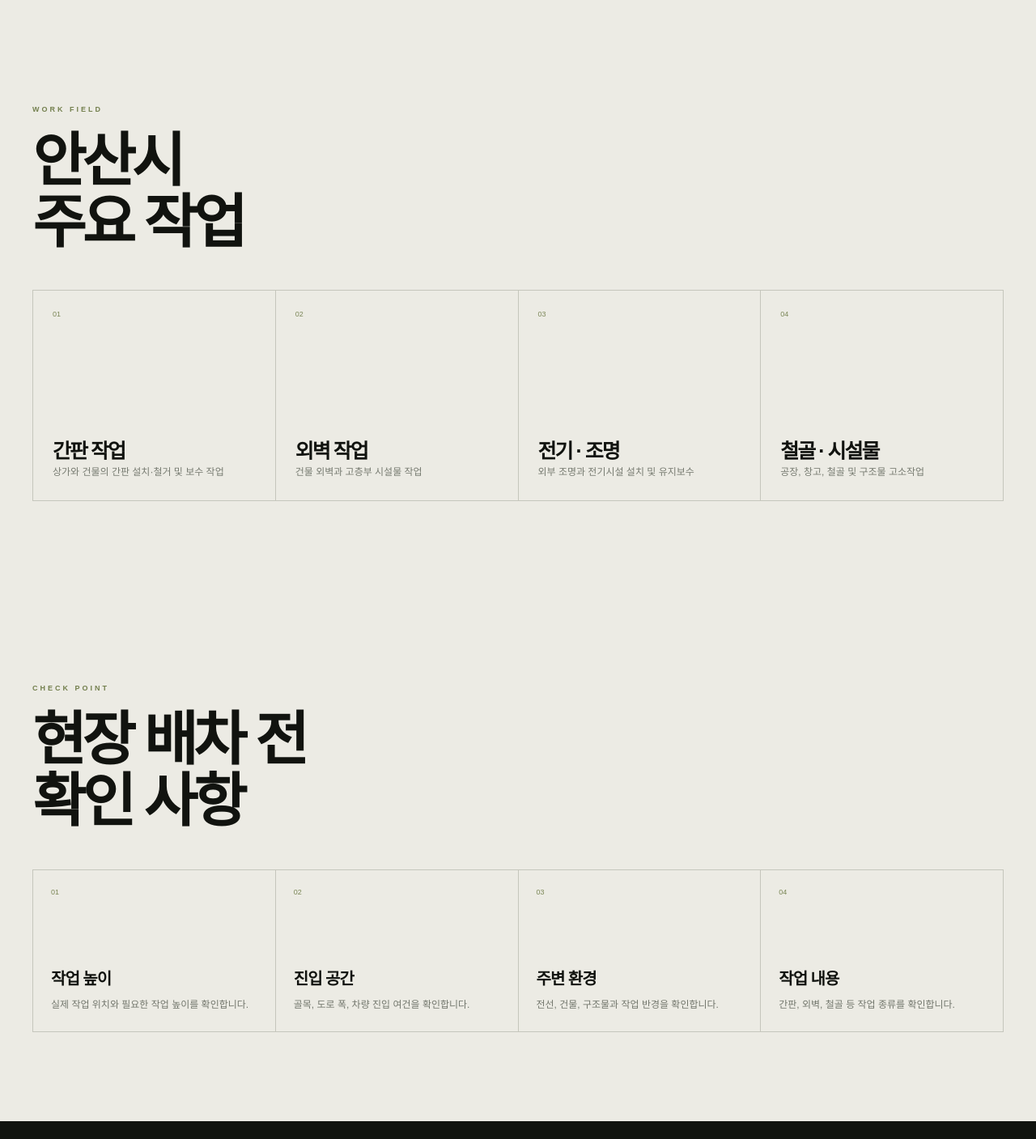
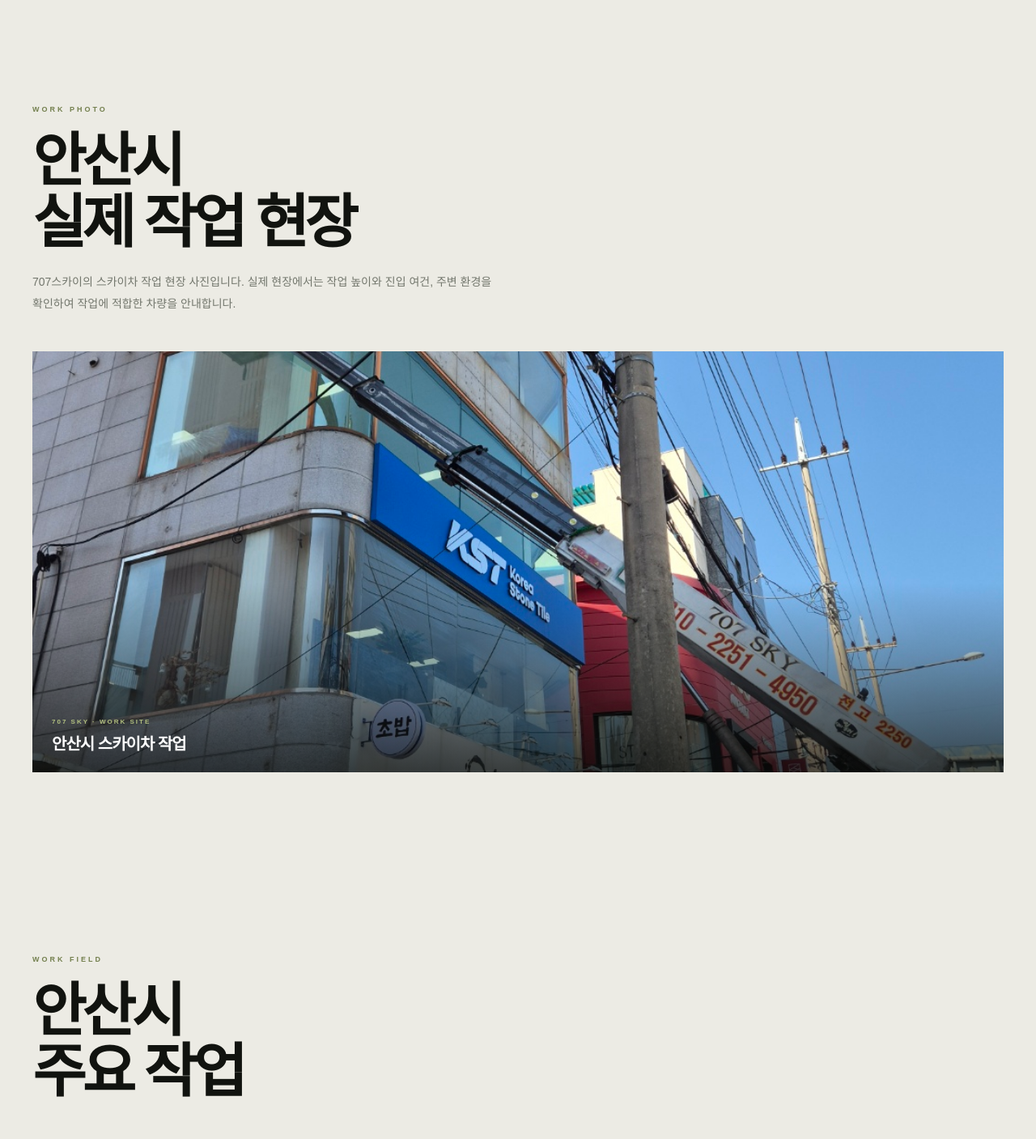
Before and after one commit to rlatngud1995-blip/707sky, a Next.js app: page /area/gyeonggi/ansan in a window 1280 px wide. Shown: the part 1120-2527 px from the top of the page at 81% size. Built offline with nearby package versions, Linux system fonts and the light colour scheme.

Commit message:
Update page.tsx

```diff
--- a/app/area/[province]/[district]/page.tsx
+++ b/app/area/[province]/[district]/page.tsx
@@ -12,6 +12,8 @@ import {
 } from "@/data/vehicles";
 
 const SITE = "https://707sky.com";
+
+const WORK_IMAGE = "/IMG_2251.jpeg";
 
 type Props = {
   params: Promise<{
@@ -45,9 +47,8 @@ export async function generateMetadata({
     `${region.name} 스카이차 | 1톤·2.5톤·3.5톤·4.5톤·5톤 | 707스카이`;
 
   const description =
-    `${region.name} 스카이차 전문 707스카이. ` +
-    `${region.description} ` +
-    `1톤·2.5톤·3.5톤·4.5톤·5톤 스카이차 작업 안내.`;
+    `${region.name} 스카이차 전문 707스카이. ${region.description} ` +
+    `1톤·2.5톤·3.5톤·4.5톤·5톤 스카이차 작업 및 실제 작업 현장 안내.`;
 
   const canonical =
     `${SITE}/area/${region.province}/${region.slug}`;
@@ -75,10 +76,8 @@ export async function generateMetadata({
 
       images: [
         {
-          url:
-            `${SITE}/IMG_2251.jpeg`,
-          alt:
-            `${region.name} 스카이차 작업`,
+          url: `${SITE}${WORK_IMAGE}`,
+          alt: `${region.name} 스카이차 작업 현장`,
         },
       ],
     },
@@ -142,13 +141,11 @@ export default async function RegionPage({
   ];
 
   const jsonLd = {
-    "@context":
-      "https://schema.org",
+    "@context": "https://schema.org",
 
     "@graph": [
       {
-        "@type":
-          "Service",
+        "@type": "Service",
 
         name:
           `${region.name} 스카이차`,
@@ -180,6 +177,9 @@ export default async function RegionPage({
 
         url:
           canonical,
+
+        image:
+          `${SITE}${WORK_IMAGE}`,
       },
 
       {
@@ -258,6 +258,84 @@ export default async function RegionPage({
   return (
     <main className="regionPage">
       <style>{`
+        .region-single-work {
+          max-width: 1320px;
+          margin: 0 auto;
+          padding: 110px 40px;
+        }
+
+        .region-single-work-label {
+          color: #74804f;
+          font-size: 9px;
+          font-weight: 900;
+          letter-spacing: 3px;
+        }
+
+        .region-single-work-title {
+          margin-top: 20px;
+          font-size: clamp(45px, 6vw, 72px);
+          line-height: 1.05;
+          letter-spacing: -5px;
+          word-break: keep-all;
+        }
+
+        .region-single-work-desc {
+          max-width: 620px;
+          margin-top: 22px;
+          color: #73776d;
+          font-size: 14px;
+          line-height: 1.9;
+          word-break: keep-all;
+        }
+
+        .region-single-work-photo {
+          position: relative;
+          margin-top: 45px;
+          min-height: 520px;
+          overflow: hidden;
+          background: #11140f;
+        }
+
+        .region-single-work-photo img {
+          width: 100%;
+          height: 520px;
+          object-fit: cover;
+        }
+
+        .region-single-work-overlay {
+          position: absolute;
+          inset: 0;
+          background:
+            linear-gradient(
+              180deg,
+              transparent 55%,
+              rgba(7,9,6,.72) 100%
+            );
+        }
+
+        .region-single-work-caption {
+          position: absolute;
+          left: 24px;
+          right: 24px;
+          bottom: 22px;
+          color: white;
+        }
+
+        .region-single-work-caption span {
+          display: block;
+          color: #b2c080;
+          font-size: 8px;
+          font-weight: 900;
+          letter-spacing: 2px;
+        }
+
+        .region-single-work-caption strong {
+          display: block;
+          margin-top: 7px;
+          font-size: 20px;
+          letter-spacing: -1px;
+        }
+
         .local-vehicle-grid {
           display: grid;
           grid-template-columns: repeat(5, minmax(0, 1fr));
@@ -267,11 +345,14 @@ export default async function RegionPage({
         .local-vehicle-button {
           min-height: 90px;
           padding: 18px;
+
           background: #f7f6f0;
           border: 1px solid #cecec3;
+
           display: flex;
           flex-direction: column;
           justify-content: space-between;
+
           transition: .2s ease;
         }
 
@@ -303,12 +384,15 @@ export default async function RegionPage({
           min-width: 0;
           min-height: 50px;
           padding: 0 13px;
+
           display: flex;
           align-items: center;
           justify-content: space-between;
           gap: 8px;
+
           background: #f7f6f0;
           border: 1px solid #cecec3;
+
           font-size: 12px;
           font-weight: 800;
         }
@@ -325,15 +409,10 @@ export default async function RegionPage({
           font-weight: 400;
         }
 
-        .local-area-button:hover {
-          background: #141811;
-          border-color: #141811;
-          color: white;
-        }
-
         .region-info-grid {
           display: grid;
           grid-template-columns: repeat(4, 1fr);
+
           border-top: 1px solid #c5c6bc;
           border-left: 1px solid #c5c6bc;
         }
@@ -341,9 +420,11 @@ export default async function RegionPage({
         .region-info-grid article {
           min-height: 200px;
           padding: 22px;
+
           display: flex;
           flex-direction: column;
           justify-content: space-between;
+
           border-right: 1px solid #c5c6bc;
           border-bottom: 1px solid #c5c6bc;
         }
@@ -367,6 +448,23 @@ export default async function RegionPage({
         }
 
         @media (max-width: 800px) {
+          .region-single-work {
+            padding: 75px 20px;
+          }
+
+          .region-single-work-title {
+            font-size: 40px;
+            letter-spacing: -3px;
+          }
+
+          .region-single-work-photo {
+            min-height: 380px;
+          }
+
+          .region-single-work-photo img {
+            height: 380px;
+          }
+
           .local-vehicle-grid {
             grid-template-columns: repeat(2, minmax(0, 1fr));
           }
@@ -381,6 +479,23 @@ export default async function RegionPage({
         }
 
         @media (max-width: 430px) {
+          .region-single-work-photo {
+            min-height: 320px;
+          }
+
+          .region-single-work-photo img {
+            height: 320px;
+          }
+
+          .region-single-work-caption {
+            left: 16px;
+            bottom: 16px;
+          }
+
+          .region-single-work-caption strong {
+            font-size: 17px;
+          }
+
           .local-vehicle-button {
             min-height: 80px;
             padding: 15px;
@@ -406,8 +521,7 @@ export default async function RegionPage({
       <script
         type="application/ld+json"
         dangerouslySetInnerHTML={{
-          __html:
-            JSON.stringify(jsonLd),
+          __html: JSON.stringify(jsonLd),
         }}
       />
 
@@ -423,7 +537,7 @@ export default async function RegionPage({
               rgba(7,9,6,.60),
               rgba(7,9,6,.38)
             ),
-            url("/IMG_2251.jpeg")
+            url("${WORK_IMAGE}")
           `,
         }}
       >
@@ -432,13 +546,8 @@ export default async function RegionPage({
             href="/"
             className="regionLogo"
           >
-            <strong>
-              707
-            </strong>
-
-            <span>
-              SKY
-            </span>
+            <strong>707</strong>
+            <span>SKY</span>
           </Link>
 
           <div className="regionBreadcrumb">
@@ -468,7 +577,6 @@ export default async function RegionPage({
           <h1>
             {region.name}
             <br />
-
             <strong>
               스카이차
             </strong>
@@ -512,11 +620,50 @@ export default async function RegionPage({
 
             <p>
               현장 위치와 작업 높이,
-              차량 진입 공간과 작업 내용을
-              확인하여 1톤부터 5톤까지
-              현장 조건에 적합한 차량을
-              선택할 수 있도록 안내합니다.
+              차량 진입 공간과 작업 내용을 확인하여
+              1톤부터 5톤까지 현장 조건에
+              적합한 차량을 안내합니다.
             </p>
+          </div>
+        </div>
+      </section>
+
+      {/* 실제 작업사진 1장 */}
+
+      <section className="region-single-work">
+        <span className="region-single-work-label">
+          WORK PHOTO
+        </span>
+
+        <h2 className="region-single-work-title">
+          {region.name}
+          <br />
+          실제 작업 현장
+        </h2>
+
+        <p className="region-single-work-desc">
+          707스카이의 스카이차 작업 현장 사진입니다.
+          실제 현장에서는 작업 높이와 진입 여건,
+          주변 환경을 확인하여 작업에 적합한 차량을
+          안내합니다.
+        </p>
+
+        <div className="region-single-work-photo">
+          <img
+            src={WORK_IMAGE}
+            alt={`${region.name} 스카이차 실제 작업 현장`}
+          />
+
+          <div className="region-single-work-overlay" />
+
+          <div className="region-single-work-caption">
+            <span>
+              707 SKY · WORK SITE
+            </span>
+
+            <strong>
+              {region.name} 스카이차 작업
+            </strong>
           </div>
         </div>
       </section>
@@ -599,84 +746,6 @@ export default async function RegionPage({
         </div>
       </section>
 
-      {/* 현장 조건 */}
-
-      <section className="regionServices">
-        <div className="regionSectionHead">
-          <span>
-            CHECK POINT
-          </span>
-
-          <h2>
-            현장 배차 전
-            <br />
-            확인 사항
-          </h2>
-        </div>
-
-        <div className="region-info-grid">
-          <article>
-            <span>01</span>
-
-            <div>
-              <h3>
-                작업 높이
-              </h3>
-
-              <p>
-                실제 작업 위치와
-                필요한 작업 높이를 확인합니다.
-              </p>
-            </div>
-          </article>
-
-          <article>
-            <span>02</span>
-
-            <div>
-              <h3>
-                진입 공간
-              </h3>
-
-              <p>
-                골목, 도로 폭,
-                차량 진입 여건을 확인합니다.
-              </p>
-            </div>
-          </article>
-
-          <article>
-            <span>03</span>
-
-            <div>
-              <h3>
-                주변 환경
-              </h3>
-
-              <p>
-                전선, 건물,
-                구조물과 작업 반경을 확인합니다.
-              </p>
-            </div>
-          </article>
-
-          <article>
-            <span>04</span>
-
-            <div>
-              <h3>
-                작업 내용
-              </h3>
-
-              <p>
-                간판, 외벽,
-                철골 등 작업 종류를 확인합니다.
-              </p>
-            </div>
-          </article>
-        </div>
-      </section>
-
       {/* 차량 선택 */}
 
       <section className="regionVehicleSection">
@@ -725,9 +794,8 @@ export default async function RegionPage({
         </h2>
 
         <p>
-          {region.name}에서 스카이차가 필요한
-          경우 현장 주소, 작업 위치,
-          작업 높이와 차량 진입 조건을
+          {region.name}에서 스카이차가 필요한 경우
+          현장 주소, 작업 위치, 작업 높이와 차량 진입 조건을
           확인하여 적합한 차량을 안내합니다.
         </p>
 
@@ -738,16 +806,9 @@ export default async function RegionPage({
           각종 시설물 유지보수 등
           다양한 고소작업에 활용할 수 있습니다.
         </p>
-
-        <p>
-          작업 환경에 따라 필요한
-          장비와 차량 크기가 달라질 수 있으므로
-          실제 현장 조건을 확인한 뒤
-          차량을 선택하는 것이 중요합니다.
-        </p>
       </section>
 
-      {/* 같은 지역권 */}
+      {/* 다른 지역 */}
 
       <section className="regionNearby">
         <div className="regionSectionHead">
@@ -808,8 +869,7 @@ export default async function RegionPage({
             <article
               key={item.q}
               style={{
-                padding:
-                  "28px 0",
+                padding: "28px 0",
 
                 borderBottom:
                   "1px solid #c5c6bc",
@@ -817,14 +877,9 @@ export default async function RegionPage({
             >
               <h3
                 style={{
-                  fontSize:
-                    "18px",
-
-                  letterSpacing:
-                    "-1px",
-
-                  wordBreak:
-                    "keep-all",
+                  fontSize: "18px",
+                  letterSpacing: "-1px",
+                  wordBreak: "keep-all",
                 }}
               >
                 {item.q}
@@ -832,23 +887,12 @@ export default async function RegionPage({
 
               <p
                 style={{
-                  maxWidth:
-                    "850px",
-
-                  marginTop:
-                    "12px",
-
-                  color:
-                    "#73776d",
-
-                  fontSize:
-                    "13px",
-
-                  lineHeight:
-                    "1.85",
-
-                  wordBreak:
-                    "keep-all",
+                  maxWidth: "850px",
+                  marginTop: "12px",
+                  color: "#73776d",
+                  fontSize: "13px",
+                  lineHeight: "1.85",
+                  wordBreak: "keep-all",
                 }}
               >
                 {item.a}
@@ -860,13 +904,8 @@ export default async function RegionPage({
 
       <footer className="regionFooter">
         <Link href="/">
-          <strong>
-            707
-          </strong>
-
-          <span>
-            SKY
-          </span>
+          <strong>707</strong>
+          <span>SKY</span>
         </Link>
 
         <p>
```
